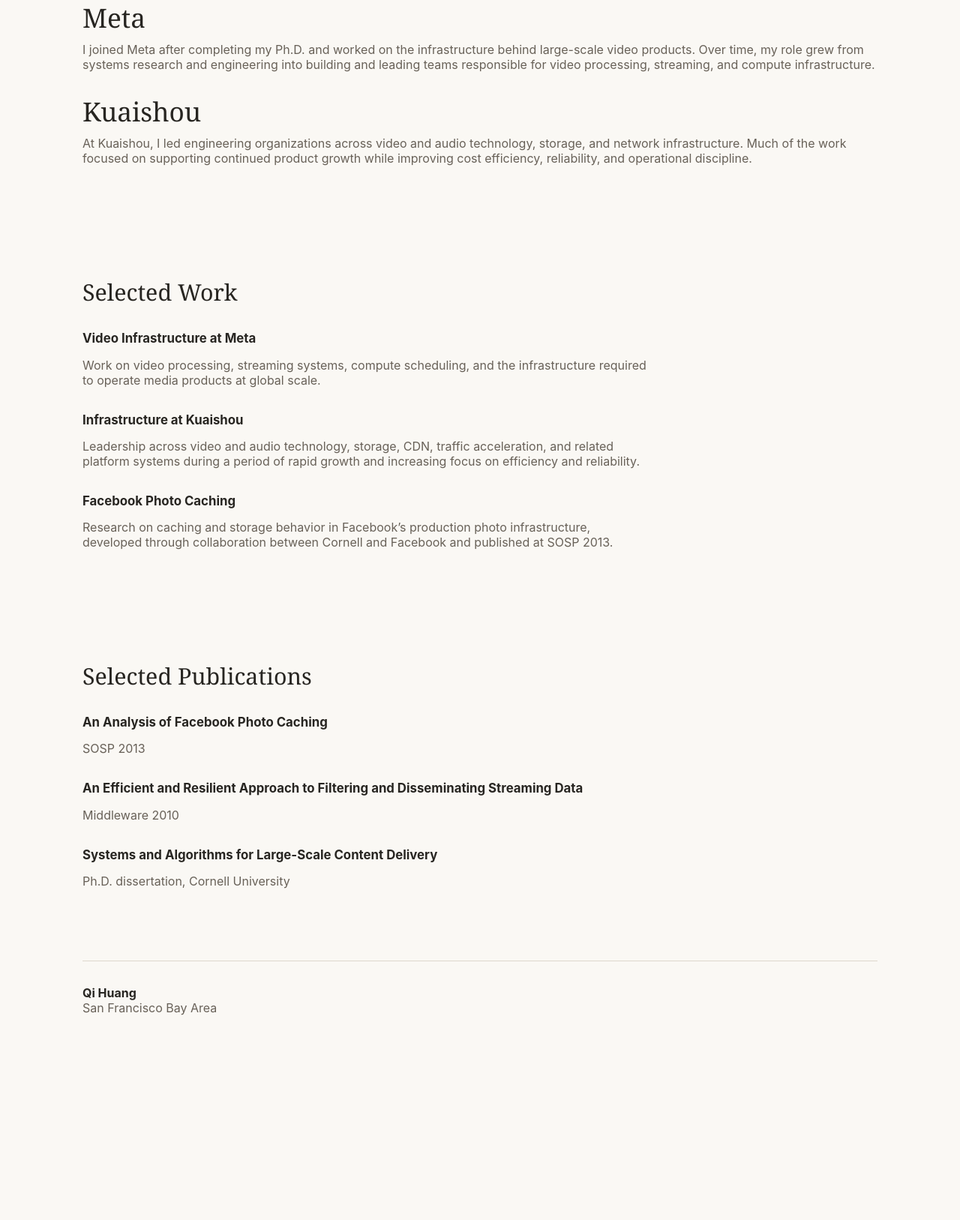
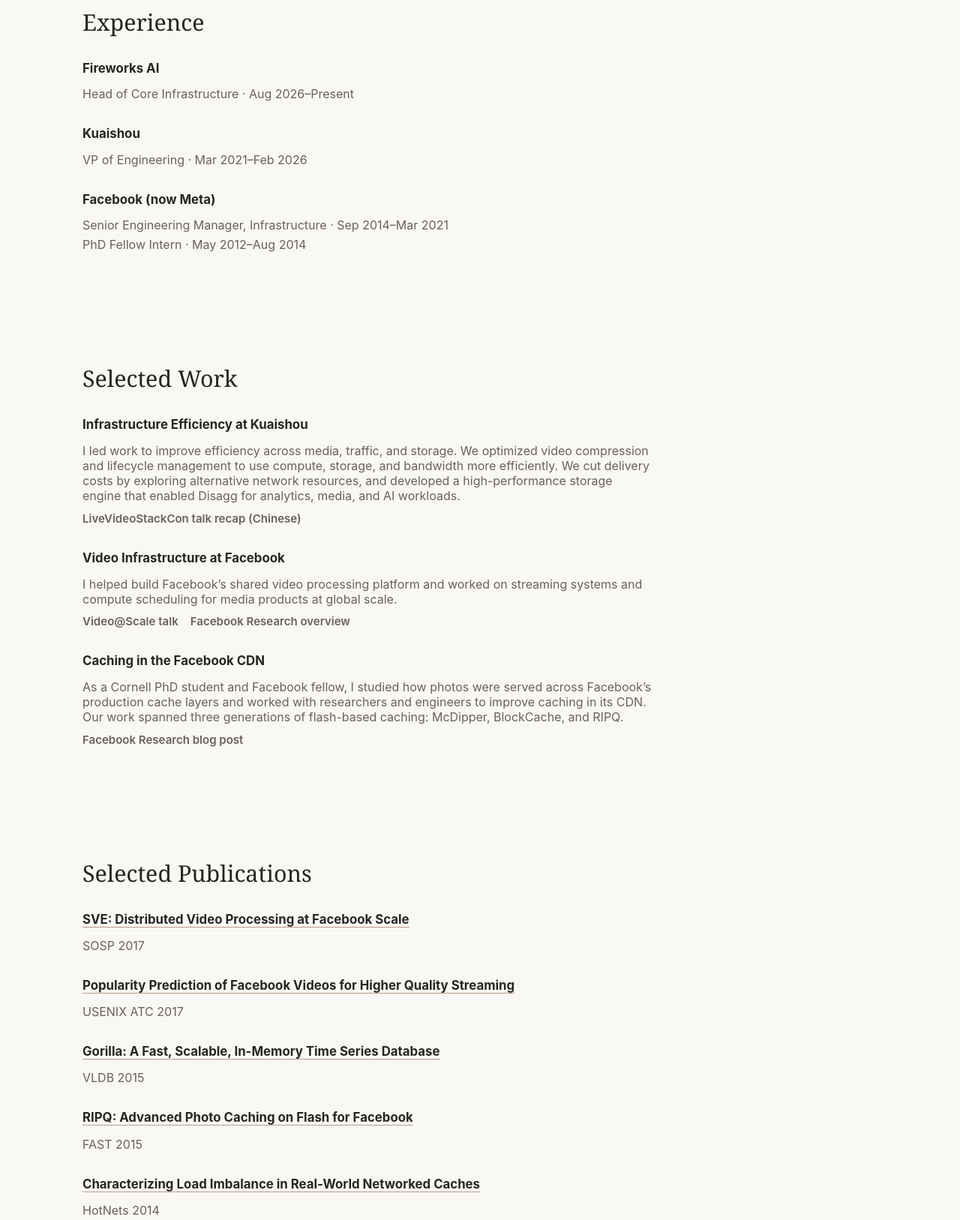
Before and after one commit to qhuangcs/qhuangcs.com, an Astro site: page / in a window 1280 px wide. Shown: the part 818-2445 px from the top of the page at 75% size. Before the commit the page ends 2210 px from the top, so only its background shows below. Built offline with nearby package versions, Linux system fonts and the light colour scheme; Astro itself is replaced by a stand-in of ours.

Commit message:
Refresh homepage experience and selected work

```diff
--- a/src/components/Header.astro
+++ b/src/components/Header.astro
@@ -2,6 +2,7 @@
 const navItems = [
 	{ label: 'Experience', href: '#experience' },
 	{ label: 'Selected Work', href: '#selected-work' },
+	{ label: 'Publications', href: '#publications' },
 ];
 ---
 
--- a/src/pages/index.astro
+++ b/src/pages/index.astro
@@ -2,8 +2,8 @@
 import BaseLayout from '../layouts/BaseLayout.astro';
 
 const heroParagraphs = [
-	'I have spent much of my career working on large-scale systems at Meta and Kuaishou, across video, compute, storage, and networking. Over time, my work moved from systems research and hands-on engineering to building teams and organizations responsible for infrastructure at scale.',
-	'I am now back in the Bay Area, writing code again and learning more about the systems emerging around AI training, inference, and developer tools.',
+	'I lead core infrastructure at Fireworks AI, where I oversee reliability, storage, traffic, and developer infrastructure for the AI platform.',
+	'Before Fireworks, I led engineering teams at Kuaishou and Facebook (now Meta), working across video, compute, storage, and traffic between users and data centers. I started out in distributed systems research and still enjoy writing code and learning how new systems are built.',
 ];
 
 const themes = [
@@ -23,47 +23,83 @@ const themes = [
 
 const experience = [
 	{
-		company: 'Meta',
-		description:
-			'I joined Meta after completing my Ph.D. and worked on the infrastructure behind large-scale video products. Over time, my role grew from systems research and engineering into building and leading teams responsible for video processing, streaming, and compute infrastructure.',
+		company: 'Fireworks AI',
+		detail: 'Head of Core Infrastructure · Aug 2026–Present',
 	},
 	{
 		company: 'Kuaishou',
-		description:
-			'At Kuaishou, I led engineering organizations across video and audio technology, storage, and network infrastructure. Much of the work focused on supporting continued product growth while improving cost efficiency, reliability, and operational discipline.',
+		detail: 'VP of Engineering · Mar 2021–Feb 2026',
+	},
+	{
+		company: 'Facebook (now Meta)',
+		detail: 'Senior Engineering Manager, Infrastructure · Sep 2014–Mar 2021',
+		earlier: 'PhD Fellow Intern · May 2012–Aug 2014',
 	},
 ];
 
 const selectedWork = [
 	{
-		title: 'Video Infrastructure at Meta',
+		title: 'Infrastructure Efficiency at Kuaishou',
 		description:
-			'Work on video processing, streaming systems, compute scheduling, and the infrastructure required to operate media products at global scale.',
+			'I led work to improve efficiency across media, traffic, and storage. We optimized video compression and lifecycle management to use compute, storage, and bandwidth more efficiently. We cut delivery costs by exploring alternative network resources, and developed a high-performance storage engine that enabled Disagg for analytics, media, and AI workloads.',
+		links: [
+			{ label: 'LiveVideoStackCon talk recap (Chinese)', href: 'https://juejin.cn/post/7036575493755240455' },
+		],
 	},
 	{
-		title: 'Infrastructure at Kuaishou',
+		title: 'Video Infrastructure at Facebook',
 		description:
-			'Leadership across video and audio technology, storage, CDN, traffic acceleration, and related platform systems during a period of rapid growth and increasing focus on efficiency and reliability.',
+			'I helped build Facebook’s shared video processing platform and worked on streaming systems and compute scheduling for media products at global scale.',
+		links: [
+			{ label: 'Video@Scale talk', href: 'https://atscaleconference.com/videos/distributed-encoding-at-scale/' },
+			{ label: 'Facebook Research overview', href: 'https://research.facebook.com/blog/2020/10/what-video-infrastructure-research-looks-like-at-facebook/' },
+		],
 	},
 	{
-		title: 'Facebook Photo Caching',
+		title: 'Caching in the Facebook CDN',
 		description:
-			'Research on caching and storage behavior in Facebook’s production photo infrastructure, developed through collaboration between Cornell and Facebook and published at SOSP 2013.',
+			'As a Cornell PhD student and Facebook fellow, I studied how photos were served across Facebook’s production cache layers and worked with researchers and engineers to improve caching in its CDN. Our work spanned three generations of flash-based caching: McDipper, BlockCache, and RIPQ.',
+		links: [
+			{ label: 'Facebook Research blog post', href: 'https://research.facebook.com/blog/2016/4/the-evolution-of-advanced-caching-in-the-facebook-cdn/' },
+		],
 	},
 ];
 
 const publications = [
 	{
+		title: 'SVE: Distributed Video Processing at Facebook Scale',
+		detail: 'SOSP 2017',
+		href: 'https://research.facebook.com/publications/sve-distributed-video-processing-at-facebook-scale/',
+	},
+	{
+		title: 'Popularity Prediction of Facebook Videos for Higher Quality Streaming',
+		detail: 'USENIX ATC 2017',
+		href: 'https://www.usenix.org/system/files/conference/atc17/atc17-tang.pdf',
+	},
+	{
+		title: 'Gorilla: A Fast, Scalable, In-Memory Time Series Database',
+		detail: 'VLDB 2015',
+		href: 'https://www.vldb.org/pvldb/vol8/p1816-teller.pdf',
+	},
+	{
+		title: 'RIPQ: Advanced Photo Caching on Flash for Facebook',
+		detail: 'FAST 2015',
+		href: 'https://www.usenix.org/conference/fast15/technical-sessions/presentation/tang',
+	},
+	{
+		title: 'Characterizing Load Imbalance in Real-World Networked Caches',
+		detail: 'HotNets 2014',
+		href: 'https://doi.org/10.1145/2670518.2673882',
+	},
+	{
 		title: 'An Analysis of Facebook Photo Caching',
 		detail: 'SOSP 2013',
+		href: 'https://doi.org/10.1145/2517349.2522722',
 	},
 	{
-		title: 'An Efficient and Resilient Approach to Filtering and Disseminating Streaming Data',
-		detail: 'Middleware 2010',
-	},
-	{
-		title: 'Systems and Algorithms for Large-Scale Content Delivery',
-		detail: 'Ph.D. dissertation, Cornell University',
+		title: 'Overcoming CAP with Consistent Soft-State Replication',
+		detail: 'IEEE Computer, 2012',
+		href: 'https://www.cs.cornell.edu/projects/mrc/IEEE-CAP.16.pdf',
 	},
 ];
 ---
@@ -73,10 +109,19 @@ const publications = [
 	description="Qi Huang builds and leads large-scale systems with calm technical judgment."
 >
 	<section class="hero" aria-labelledby="hero-title">
-		<h1 id="hero-title">Qi Huang</h1>
-		<div class="hero-copy">
-			{heroParagraphs.map((paragraph) => <p>{paragraph}</p>)}
+		<div>
+			<h1 id="hero-title">Qi Huang</h1>
+			<div class="hero-copy">
+				{heroParagraphs.map((paragraph) => <p>{paragraph}</p>)}
+			</div>
 		</div>
+		<img
+			class="hero-portrait"
+			src={`${import.meta.env.BASE_URL}qi-huang-portrait.jpg`}
+			alt="Illustrated portrait of Qi Huang smiling in sunglasses against a mountain backdrop"
+			width="900"
+			height="900"
+		/>
 	</section>
 
 	<section class="section themes-section" aria-labelledby="themes-title">
@@ -100,7 +145,8 @@ const publications = [
 				experience.map((item) => (
 					<article class="experience-item">
 						<h3>{item.company}</h3>
-						<p>{item.description}</p>
+						<p>{item.detail}</p>
+						{item.earlier && <p>{item.earlier}</p>}
 					</article>
 				))
 			}
@@ -115,19 +161,24 @@ const publications = [
 					<article class="entry-item">
 						<h3>{item.title}</h3>
 						<p>{item.description}</p>
+						{item.links && (
+							<div class="inline-links">
+								{item.links.map((link) => <a href={link.href}>{link.label}</a>)}
+							</div>
+						)}
 					</article>
 				))
 			}
 		</div>
 	</section>
 
-	<section class="section section-quiet" aria-labelledby="publications-title">
+	<section id="publications" class="section section-quiet" aria-labelledby="publications-title">
 		<h2 id="publications-title">Selected Publications</h2>
 		<div class="publication-list">
 			{
 				publications.map((publication) => (
 					<article class="publication-item">
-						<h3>{publication.title}</h3>
+						<h3>{publication.href ? <a href={publication.href}>{publication.title}</a> : publication.title}</h3>
 						<p>{publication.detail}</p>
 					</article>
 				))
--- a/src/styles/global.css
+++ b/src/styles/global.css
@@ -114,9 +114,21 @@ main,
 }
 
 .hero {
-	max-width: min(760px, 100%);
+	display: grid;
+	grid-template-columns: minmax(0, 1fr) minmax(0, 19rem);
+	align-items: center;
+	gap: 2rem clamp(2rem, 5vw, 5rem);
+	max-width: 960px;
 	margin-inline: auto;
 	padding-block: clamp(3rem, 6vw, 4.75rem) clamp(2.75rem, 5vw, 4rem);
+}
+
+.hero-portrait {
+	display: block;
+	width: 100%;
+	max-width: 19rem;
+	height: auto;
+	border-radius: 6px;
 }
 
 .eyebrow {
@@ -199,13 +211,6 @@ h2 {
 	max-width: 760px;
 }
 
-.experience-item h3 {
-	font-family: Georgia, "Times New Roman", serif;
-	font-size: clamp(1.5rem, 3vw, 2.2rem);
-	font-weight: 500;
-	line-height: 1.15;
-}
-
 .inline-links {
 	display: flex;
 	flex-wrap: wrap;
@@ -272,6 +277,7 @@ h3 {
 	}
 
 	.hero {
+		grid-template-columns: 1fr;
 		padding-block: 3rem 2.5rem;
 	}
 
```
Also changed, not shown: public/qi-huang-portrait.jpg (added).
